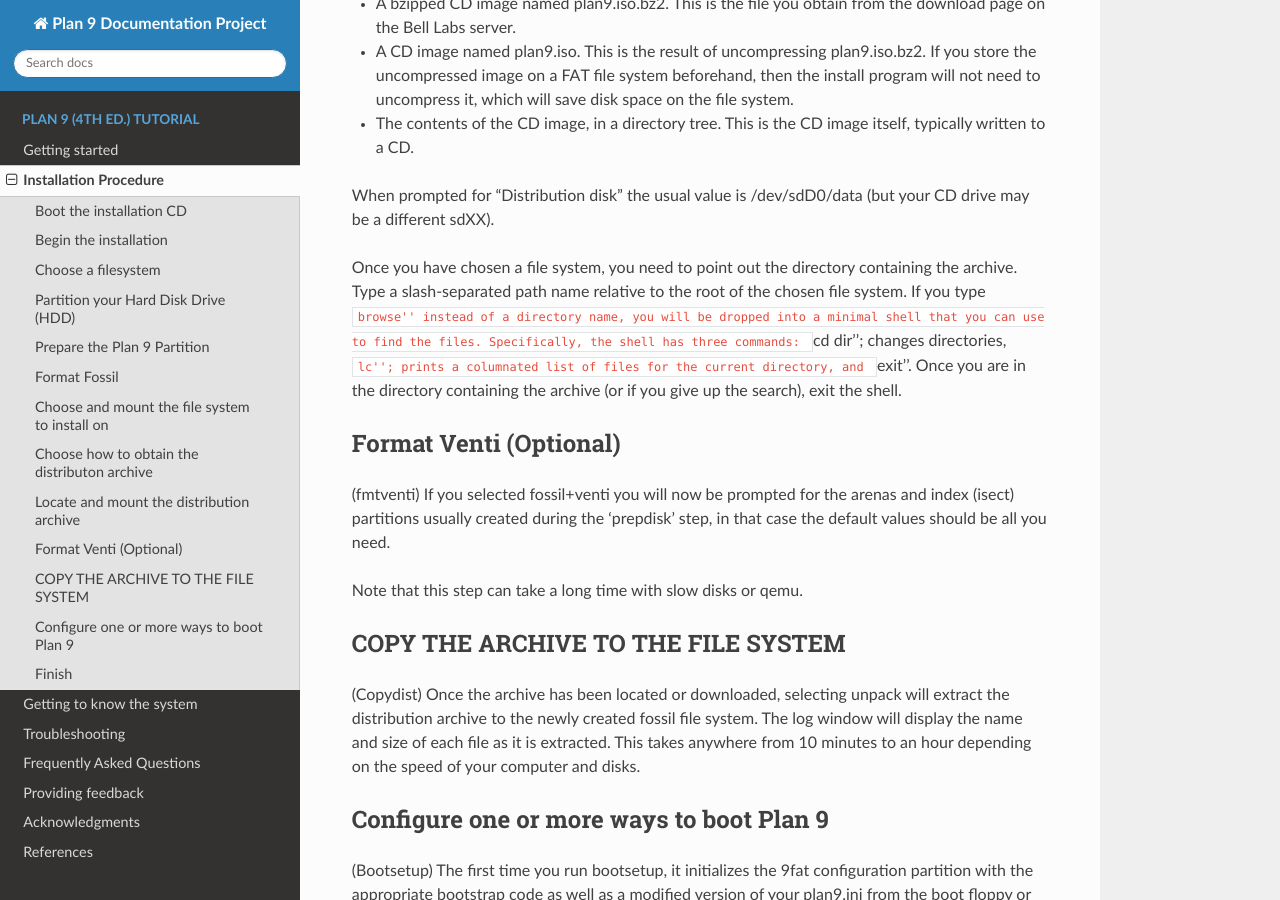
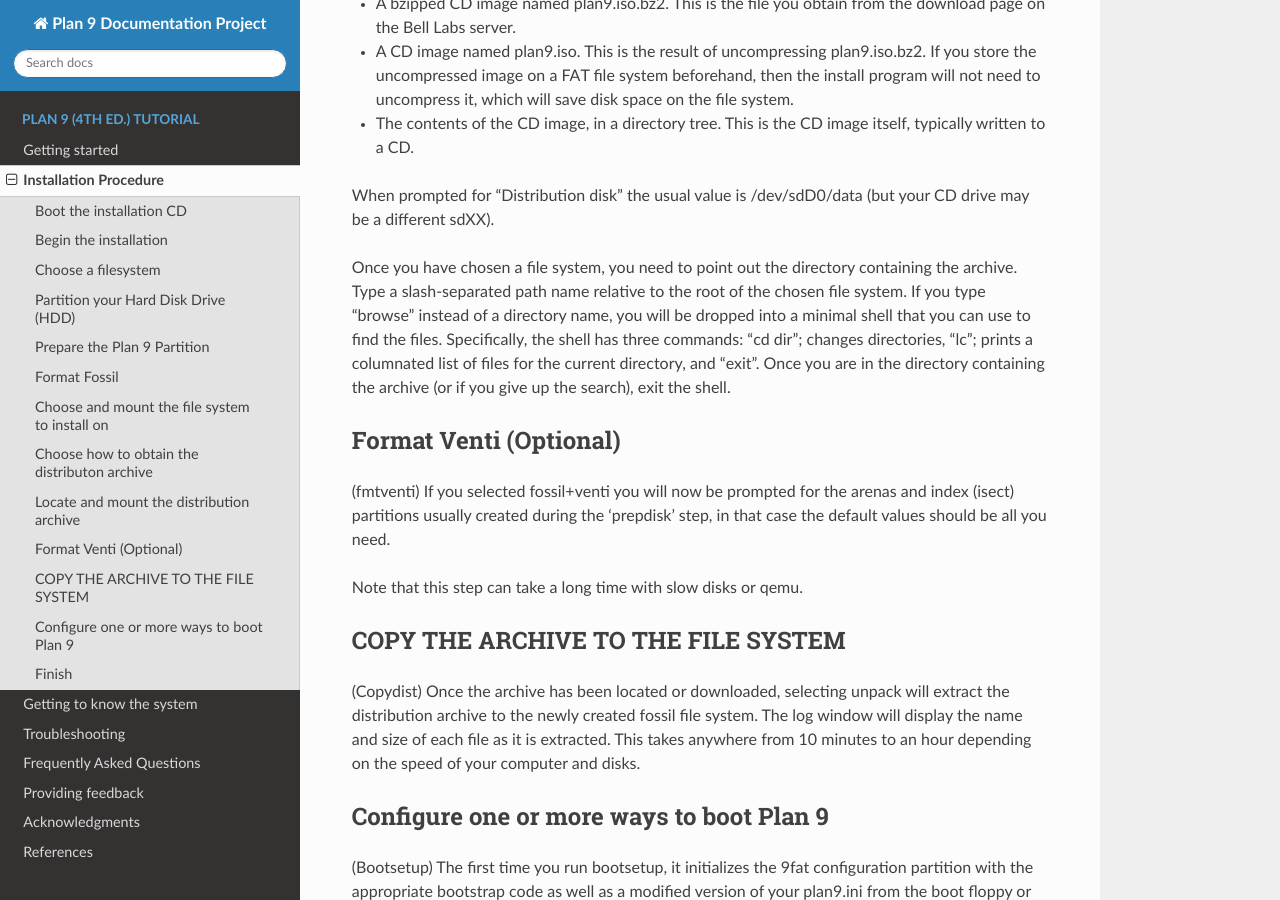
Before and after one commit to tip9ug/plan9-4th-edition-tutorial, a Sphinx documentation site: the page built from source/user/installation.md, in a window 1280 px wide and 900 px high, scrolled down 5137 px. Built offline with Sphinx 7.4.7 and the Read the Docs theme 2.0.0, drawn with Linux system fonts in a browser that asks for light colours.

Commit message:
Corrected formatting

```diff
--- a/source/user/installation.md
+++ b/source/user/installation.md
@@ -156,7 +156,7 @@
 
 When prompted for "Distribution disk" the usual value is /dev/sdD0/data (but your CD drive may be a different sdXX).
 
-Once you have chosen a file system, you need to point out the directory containing the archive. Type a slash-separated path name relative to the root of the chosen file system. If you type ``browse'' instead of a directory name, you will be dropped into a minimal shell that you can use to find the files. Specifically, the shell has three commands: ``cd dir''; changes directories, ``lc''; prints a columnated list of files for the current directory, and ``exit''. Once you are in the directory containing the archive (or if you give up the search), exit the shell.
+Once you have chosen a file system, you need to point out the directory containing the archive. Type a slash-separated path name relative to the root of the chosen file system. If you type "browse" instead of a directory name, you will be dropped into a minimal shell that you can use to find the files. Specifically, the shell has three commands: "cd dir"; changes directories, "lc"; prints a columnated list of files for the current directory, and "exit". Once you are in the directory containing the archive (or if you give up the search), exit the shell.
 
 
 ### Format Venti (Optional)
```
